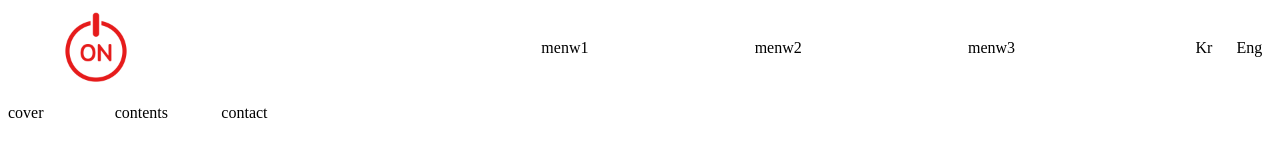
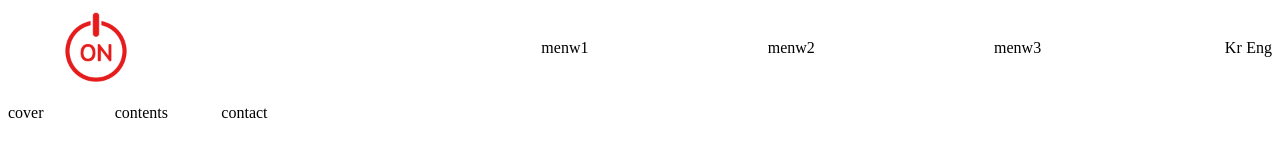
Before and after one commit to lightpine/react-study, a React (Create React App) app: page / in a window 1280 px wide. Shown: the top 160 px of the page. Built offline with nearby package versions, Linux system fonts and the light colour scheme.

Commit message:
브라우저 사이즈 체크후 메뉴 감추기
아직 수정해야함

```diff
--- a/src/components/main/Main.tsx
+++ b/src/components/main/Main.tsx
@@ -71,7 +71,10 @@ const Main: React.FC = () => {
   return (
     <Wapper ref={browserRef}>
       <NaviWapper>
-        <Navigater gridSize={gridSize} />
+        <Navigater
+          gridSize={gridSize}
+          browserSize={browserSize}
+        />
       </NaviWapper>
       <div>cover</div>
       <div>contents</div>
--- a/src/components/main/Navigater.tsx
+++ b/src/components/main/Navigater.tsx
@@ -1,14 +1,47 @@
-import React from 'react'
+import React, { useState, useEffect } from 'react'
 import styled from 'styled-components'
 import logo from '../Image/ohn.png'
 
 interface Props {
   gridSize: number
+  browserSize: number
+}
+
+interface NaviInterface {
+  isCheck: boolean
 }
 
 const Navigater: React.FC<Props> = (props) => {
 
-  const { gridSize } = props
+  const { gridSize, browserSize } = props
+  const [isCheck, setIsCheck] = useState(false)
+
+
+  // const HandleSize = (browserSize: number) => {
+  //   console.log(browserSize);
+
+  //   if (browserSize <= 650) {
+  //     console.log("모바일 버전입니다.");
+  //     setIsCheck(!isCheck)
+  //   }
+  // }
+
+  useEffect(() => {
+    if (browserSize >= 650) {
+      setIsCheck(isCheck)
+      console.log(isCheck);
+
+    } else { setIsCheck(!isCheck) }
+  }, [])
+
+  // useEffect(() => {
+  //   if (browserSize) {
+  //     console.log("모바일 버전입니다.");
+  //     setIsCheck(!isCheck)
+  //   }
+  // }, [])
+
+
 
   const Wapper = styled.div`
     display:grid;
@@ -26,6 +59,14 @@ const Navigater: React.FC<Props> = (props) => {
   const NaviCover = styled.div`
     grid-column: 1;
   `
+  const MenwBugerWapper = styled.div<NaviInterface>`
+    ${props => props.isCheck ? "display: none" : "display: grid"}
+    grid-column: 6 / 13;
+    /* display: grid; */
+    grid-template-columns: repeat(6, 1fr);
+    grid-auto-rows: auto;
+    grid-gap: 1rem;
+  `
   const NaviContents = styled.div`
     grid-column: 3;
   `
@@ -35,29 +76,24 @@ const Navigater: React.FC<Props> = (props) => {
   const NaviLanguage = styled.div`
     display: grid;
     grid-template-columns: repeat(2, 1fr);
-    grid-column: 12;
+    grid-column: 7;
     justify-items: center;
+    align-items: center;
   `
   const NaviEng = styled.div`
     grid-column: 2;
   `
-  const MenwBugerWapper = styled.div`
-    grid-column: 6 / 12;
-    display: grid;
-    grid-template-columns: repeat(6, 1fr);
-    grid-auto-rows: auto;
-    grid-gap: 1rem;
-  `
+
 
   return (
     <Wapper>
       <NaviIcon src={logo} />
-      <MenwBugerWapper>
+      <MenwBugerWapper isCheck={isCheck}>
         <NaviCover>menw1</NaviCover>
         <NaviContents>menw2</NaviContents>
         <NaviContact>menw3</NaviContact>
+        <NaviLanguage>Kr<NaviEng>Eng</NaviEng></NaviLanguage>
       </MenwBugerWapper>
-      <NaviLanguage>Kr<NaviEng>Eng</NaviEng></NaviLanguage>
     </Wapper>
   )
 }
```
